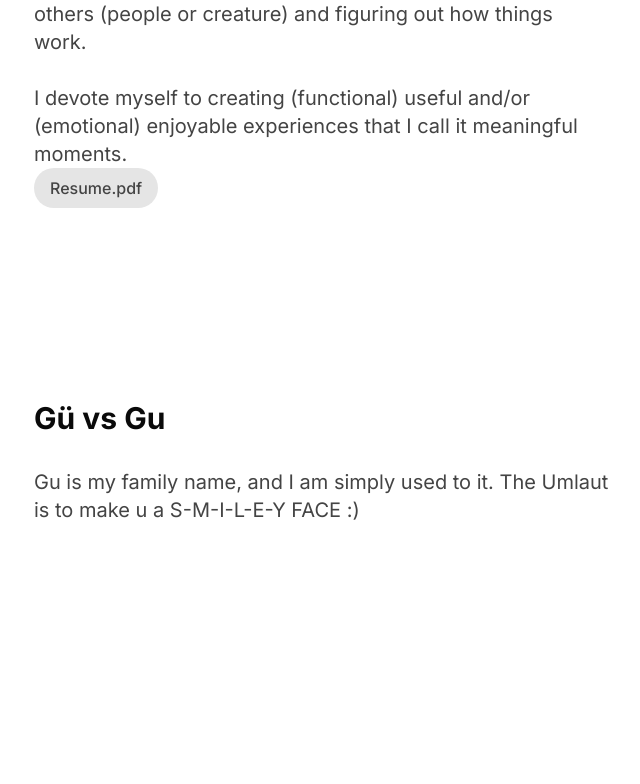
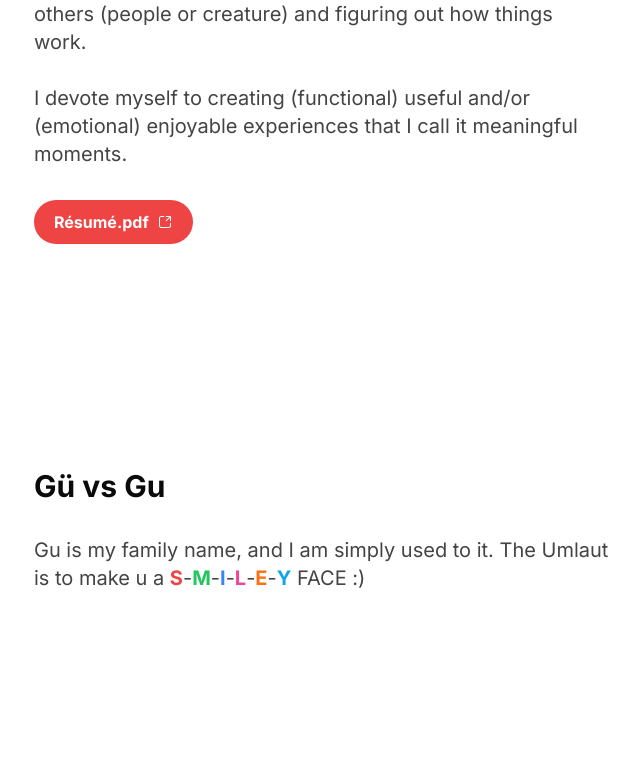
Before and after one commit to Goooleon/Portfolio-24, a Next.js app: page / in a window 1280 px wide. Shown: the part 1437-2221 px from the top of the page, without its empty margins (222-862 px from the left). Built offline with nearby package versions, Linux system fonts and the light colour scheme.

Commit message:
style fixes

```diff
--- a/app/page.tsx
+++ b/app/page.tsx
@@ -2,6 +2,7 @@ import Image from 'next/image';
 import Link from 'next/link';
 import DownloadButton from './Components/buttons';
 import ProjectTile from './Components/project-tile';
+import classNames from 'classnames';
 
 export default function Home() {
   return (
@@ -120,7 +121,7 @@ export default function Home() {
         </div>
       </div>
 
-      <div className="p-8 md:px-64 md:pt-40">
+      <div aria-label="design mindset" className="px-8 py-16 md:px-64 md:pt-40">
         <article className="w-full md:w-9/12">
           <h1 className="mb-3 text-3xl font-bold mb-8 text-neutral-950 dark:text-white">why design?</h1>
           <p className="text-xl">
@@ -129,17 +130,28 @@ export default function Home() {
             {`I devote myself to creating (functional) useful and/or (emotional) enjoyable experiences that I call it meaningful moments.`}
           </p>
         </article>
-        <DownloadButton
 
-          label='Resume.pdf'
-        />
+        <div aria-label="resume button" className="mt-8">
+          <a href={`https://drive.google.com/file/d/1Ygk4orNzYfGMuE8dkFg0uowlP8iilBVB/view?usp=sharing`} target="_blank" rel="noopener noreferrer" className="flex flex-row items-center w-fit gap-2 px-5 py-2.5 rounded-full bg-red-500 dark:bg-red-300 hover:bg-red-600 dark:hover:bg-red-200 duration-300 ease-in-out hover:scale-105">
+            <div className="min-w-0">
+              <h2 className="text-white dark:text-neutral-950 text-md font-bold truncate text-ellipsis">Résumé.pdf</h2>
+            </div>
+            <div className="flex-none">
+              <svg xmlns="http://www.w3.org/2000/svg" className="h-4 w-4 stroke-none fill-white dark:fill-neutral-700" fill="none" viewBox="0 0 24 24" stroke="currentColor">
+                <path d="M6.24992 4.5C5.28344 4.5 4.49996 5.2835 4.49996 6.25V17.75C4.49996 18.7165 5.28344 19.5 6.24992 19.5H17.7496C18.7161 19.5 19.4996 18.7165 19.4996 17.75V13.75C19.4996 13.3358 19.8354 13 20.2496 13C20.6638 13 20.9995 13.3358 20.9995 13.75V17.75C20.9995 19.5449 19.5445 21 17.7496 21H6.24992C4.45504 21 3 19.5449 3 17.75V6.25C3 4.45507 4.45504 3 6.24992 3H10.2498C10.664 3 10.9998 3.33579 10.9998 3.75C10.9998 4.16421 10.664 4.5 10.2498 4.5H6.24992ZM12.9998 3.75C12.9998 3.33579 13.3355 3 13.7497 3H20.25C20.6642 3 21 3.33579 21 3.75V10.25C21 10.6642 20.6642 11 20.25 11C19.8358 11 19.5 10.6642 19.5 10.25V5.56074L14.28 10.7804C13.9871 11.0732 13.5123 11.0732 13.2194 10.7803C12.9265 10.4874 12.9265 10.0125 13.2194 9.71964L18.4395 4.5H13.7497C13.3355 4.5 12.9998 4.16421 12.9998 3.75Z" />
+              </svg>
+            </div>
+          </a>
+        </div>
       </div>
 
-      <div className="p-8 md:px-64 md:py-40">
+      <div aria-label="the origin of my gu with dots" className="px-8 py-16 md:px-64 md:py-40">
         <article className="w-full md:w-9/12">
           <h1 className="mb-3 text-3xl font-bold mb-8 text-neutral-950 dark:text-white">Gü vs Gu</h1>
           <p className="text-xl">
-            {`Gu is my family name, and I am simply used to it. The Umlaut is to make u a S-M-I-L-E-Y FACE :)`}
+            {`Gu is my family name, and I am simply used to it. The Umlaut is to make u a `}
+            <span className="font-bold text-red-500 dark:text-red-300">S</span>-<span className="font-bold text-green-500 dark:text-green-300">M</span>-<span className="font-bold text-blue-500 dark:text-blue-300">I</span>-<span className="font-bold text-pink-500 dark:text-pink-300">L</span>-<span className="font-bold text-orange-500 dark:text-orange-300">E</span>-<span className="font-bold text-sky-500 dark:text-sky-300">Y</span>
+            {` FACE :)`}
           </p>
         </article>
       </div>
```
